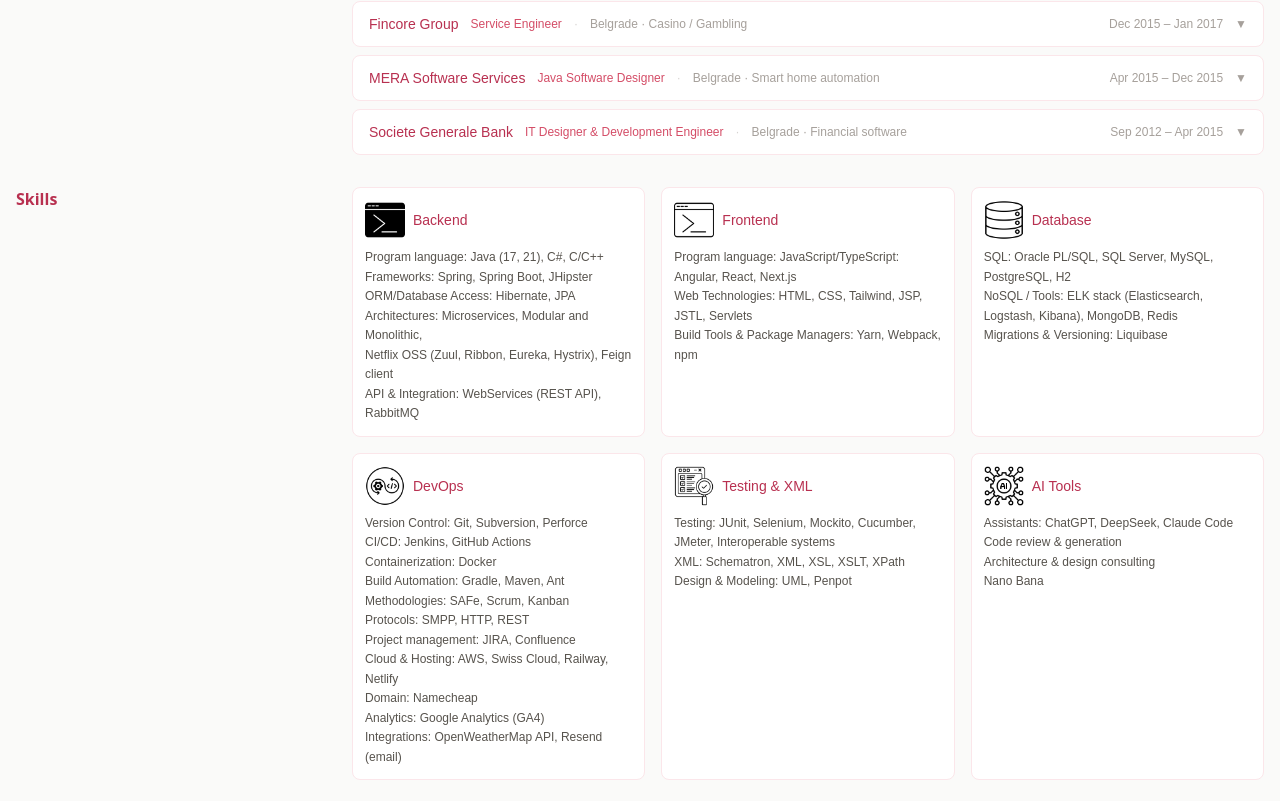
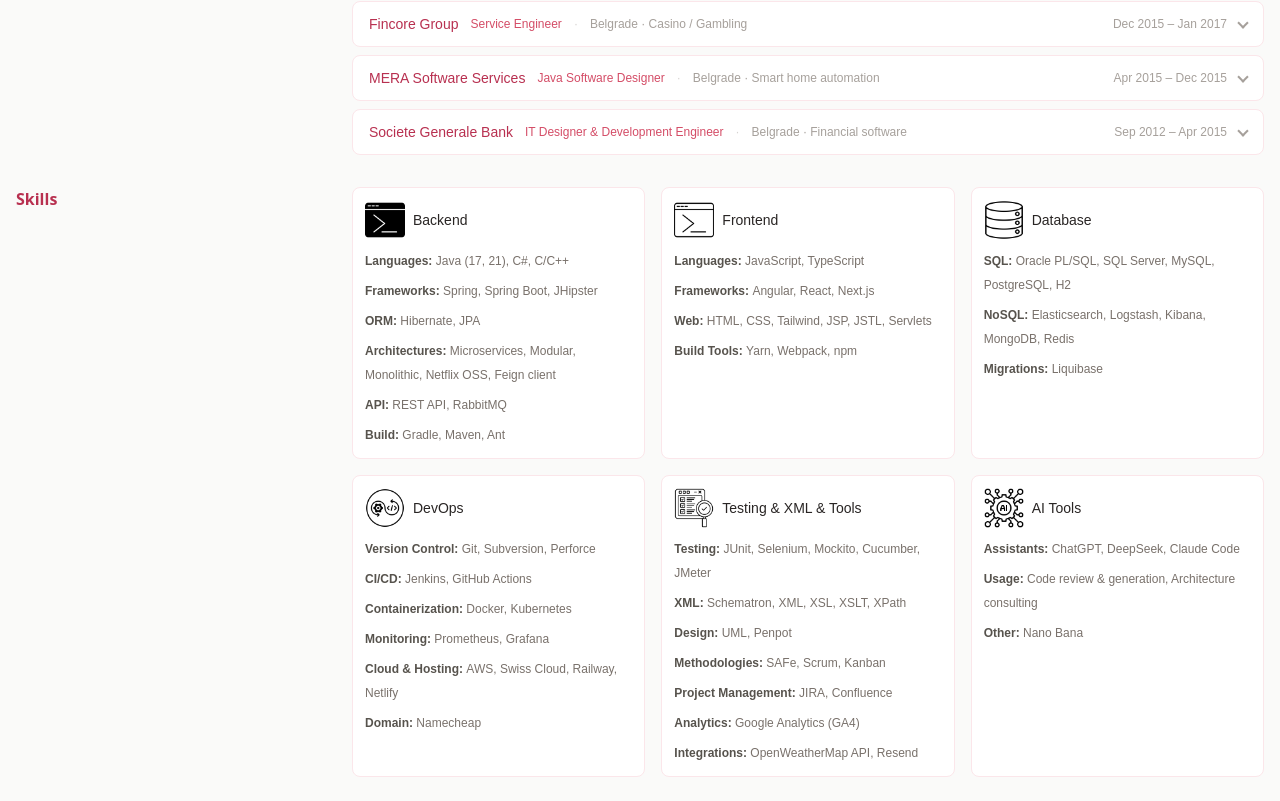
Before and after one commit to StevanLjiljak/portfolio, a React (Vite) app: page / in a window 1280 px wide. Shown: the part 999-1800 px from the top of the page. Built offline with nearby package versions, Linux system fonts and the light colour scheme.

Commit message:
perfecto

```diff
--- a/src/components/Experience.tsx
+++ b/src/components/Experience.tsx
@@ -36,7 +36,7 @@
                                         </div>
                                         <div className="flex items-center justify-between sm:justify-end gap-3 mt-1 sm:mt-0 flex-shrink-0">
                                             <span className="text-xs text-stone-400 dark:text-stone-500 whitespace-nowrap">{exp.period}</span>
-                                            <span className="text-stone-400 dark:text-stone-500 text-xs accordion-arrow">{isOpen ? '▲' : '▼'}</span>
+                                            <span className={`inline-block w-2 h-2 border-r-2 border-b-2 border-stone-400 dark:border-stone-500 transition-transform duration-200 accordion-arrow ${isOpen ? '-rotate-135' : 'rotate-45'} mb-0.5`} />
                                         </div>
                                     </button>
                                     <div className={`px-3 sm:px-4 pb-3 border-t border-burg-100 dark:border-stone-700 ${isOpen ? '' : 'hidden print:block'}`}>
--- a/src/components/Hero.tsx
+++ b/src/components/Hero.tsx
@@ -58,19 +58,19 @@
         <div className="md:w-1/4"><SectionTitle>{t.sections.contacts}</SectionTitle></div>
         <div className="md:w-3/4 flex flex-col gap-3">
           <div className="flex items-center gap-3">
-            <img className="w-8 h-8 flex-shrink-0 object-cover border-2 border-burg-200 dark:border-burg-800 rounded-full dark:brightness-0 dark:invert" src="/icons/contact/mail-icon.png" alt="Email icon" />
+            <img className="w-8 h-8 flex-shrink-0 object-cover border-2 border-burg-200 dark:border-burg-400 rounded-full dark:brightness-0 dark:invert" src="/icons/contact/mail-icon.png" alt="Email icon" />
             <a href="mailto:dsmljiljak@yahoo.com" className="text-sm text-stone-700 dark:text-stone-300 hover:text-burg-600 dark:hover:text-burg-400 break-all transition-colors">
               dsmljiljak@yahoo.com
             </a>
           </div>
           <div className="flex items-center gap-3">
-            <img className="w-8 h-8 flex-shrink-0 object-cover border-2 border-burg-200 dark:border-burg-800 rounded-full dark:brightness-0 dark:invert" src="/icons/contact/linkedin.png" alt="LinkedIn icon" />
+            <img className="w-8 h-8 flex-shrink-0 object-cover border-2 border-burg-200 dark:border-burg-400 rounded-full dark:brightness-0 dark:invert" src="/icons/contact/linkedin.png" alt="LinkedIn icon" />
             <a href="https://www.linkedin.com/in/stevan-ljiljak-a4888544/" className="text-sm text-stone-700 dark:text-stone-300 hover:text-burg-600 dark:hover:text-burg-400 break-all transition-colors">
               linkedin.com/in/stevan-ljiljak-a4888544
             </a>
           </div>
           <div className="flex items-center gap-3">
-            <img className="w-8 h-8 flex-shrink-0 object-cover border-2 border-burg-200 dark:border-burg-800 rounded-full dark:brightness-0 dark:invert" src="/icons/contact/github-cat-icon.png" alt="GitHub icon" />
+            <img className="w-8 h-8 flex-shrink-0 object-cover border-2 border-burg-200 dark:border-burg-400 rounded-full dark:brightness-0 dark:invert" src="/icons/contact/github-cat-icon.png" alt="GitHub icon" />
             <a href="https://github.com/StevanLjiljak" className="text-sm text-stone-700 dark:text-stone-300 hover:text-burg-600 dark:hover:text-burg-400 break-all transition-colors">
               github.com/StevanLjiljak
             </a>
--- a/src/components/Skills.tsx
+++ b/src/components/Skills.tsx
@@ -5,61 +5,72 @@
         key: 'backend',
         label: 'Backend',
         icon: '/icons/skills/backend-icon.png',
-        text: `Program language: Java (17, 21), C#, C/C++
-Frameworks: Spring, Spring Boot, JHipster
-ORM/Database Access: Hibernate, JPA
-Architectures: Microservices, Modular and Monolithic,
-Netflix OSS (Zuul, Ribbon, Eureka, Hystrix), Feign client
-API & Integration: WebServices (REST API), RabbitMQ`,
+        items: [
+            { label: 'Languages', value: 'Java (17, 21), C#, C/C++' },
+            { label: 'Frameworks', value: 'Spring, Spring Boot, JHipster' },
+            { label: 'ORM', value: 'Hibernate, JPA' },
+            { label: 'Architectures', value: 'Microservices, Modular, Monolithic, Netflix OSS, Feign client' },
+            { label: 'API', value: 'REST API, RabbitMQ' },
+            { label: 'Build', value: 'Gradle, Maven, Ant' },
+        ],
     },
     {
         key: 'frontend',
         label: 'Frontend',
         icon: '/icons/skills/frontend-icon.png',
-        text: `Program language: JavaScript/TypeScript: Angular, React, Next.js
-Web Technologies: HTML, CSS, Tailwind, JSP, JSTL, Servlets
-Build Tools & Package Managers: Yarn, Webpack, npm`,
+        items: [
+            { label: 'Languages', value: 'JavaScript, TypeScript' },
+            { label: 'Frameworks', value: 'Angular, React, Next.js' },
+            { label: 'Web', value: 'HTML, CSS, Tailwind, JSP, JSTL, Servlets' },
+            { label: 'Build Tools', value: 'Yarn, Webpack, npm' },
+        ],
     },
     {
         key: 'database',
         label: 'Database',
         icon: '/icons/skills/database-icon.png',
-        text: `SQL: Oracle PL/SQL, SQL Server, MySQL, PostgreSQL, H2
-NoSQL / Tools: ELK stack (Elasticsearch, Logstash, Kibana), MongoDB, Redis
-Migrations & Versioning: Liquibase`,
+        items: [
+            { label: 'SQL', value: 'Oracle PL/SQL, SQL Server, MySQL, PostgreSQL, H2' },
+            { label: 'NoSQL', value: 'Elasticsearch, Logstash, Kibana, MongoDB, Redis' },
+            { label: 'Migrations', value: 'Liquibase' },
+        ],
     },
     {
         key: 'devops',
         label: 'DevOps',
         icon: '/icons/skills/devops-icon.png',
-        text: `Version Control: Git, Subversion, Perforce
-CI/CD: Jenkins, GitHub Actions
-Containerization: Docker
-Build Automation: Gradle, Maven, Ant
-Methodologies: SAFe, Scrum, Kanban
-Protocols: SMPP, HTTP, REST
-Project management: JIRA, Confluence
-Cloud & Hosting: AWS, Swiss Cloud, Railway, Netlify
-Domain: Namecheap
-Analytics: Google Analytics (GA4)
-Integrations: OpenWeatherMap API, Resend (email)`,
+        items: [
+            { label: 'Version Control', value: 'Git, Subversion, Perforce' },
+            { label: 'CI/CD', value: 'Jenkins, GitHub Actions' },
+            { label: 'Containerization', value: 'Docker, Kubernetes' },
+            { label: 'Monitoring', value: 'Prometheus, Grafana' },
+            { label: 'Cloud & Hosting', value: 'AWS, Swiss Cloud, Railway, Netlify' },
+            { label: 'Domain', value: 'Namecheap' },
+        ],
     },
     {
         key: 'testing',
-        label: 'Testing & XML',
+        label: 'Testing & XML & Tools',
         icon: '/icons/skills/testing-icon.png',
-        text: `Testing: JUnit, Selenium, Mockito, Cucumber, JMeter, Interoperable systems
-XML: Schematron, XML, XSL, XSLT, XPath
-Design & Modeling: UML, Penpot`,
+        items: [
+            { label: 'Testing', value: 'JUnit, Selenium, Mockito, Cucumber, JMeter' },
+            { label: 'XML', value: 'Schematron, XML, XSL, XSLT, XPath' },
+            { label: 'Design', value: 'UML, Penpot' },
+            { label: 'Methodologies', value: 'SAFe, Scrum, Kanban' },
+            { label: 'Project Management', value: 'JIRA, Confluence' },
+            { label: 'Analytics', value: 'Google Analytics (GA4)' },
+            { label: 'Integrations', value: 'OpenWeatherMap API, Resend' },
+        ],
     },
     {
         key: 'ai',
         label: 'AI Tools',
         icon: '/icons/skills/artificial-intelligence.png',
-        text: `Assistants: ChatGPT, DeepSeek, Claude Code
-Code review & generation
-Architecture & design consulting
-Nano Bana`,
+        items: [
+            { label: 'Assistants', value: 'ChatGPT, DeepSeek, Claude Code' },
+            { label: 'Usage', value: 'Code review & generation, Architecture consulting' },
+            { label: 'Other', value: 'Nano Bana' },
+        ],
     },
 ];
 
@@ -78,15 +89,20 @@
                             {skills.map((skill) => (
                                 <div
                                     key={skill.key}
-                                    className="flex flex-col p-3 rounded-lg border border-burg-100 dark:border-stone-700 bg-white dark:bg-stone-800 transition-colors duration-300"
+                                    className="flex flex-col p-3 rounded-lg border border-burg-100 dark:border-stone-700 bg-white dark:bg-stone-800 hover:bg-burg-50 dark:hover:bg-stone-700 transition-colors duration-300"
                                 >
                                     <div className="flex items-center gap-2 mb-2">
                                         <img src={skill.icon} alt={skill.label} className="w-8 h-8 sm:w-10 sm:h-10 dark:brightness-0 dark:invert" />
-                                        <span className="text-sm font-medium text-burg-600 dark:text-burg-400">{skill.label}</span>
+                                        <span className="text-sm font-medium text-stone-800 dark:text-stone-100">{skill.label}</span>
                                     </div>
-                                    <p className="text-xs text-stone-600 dark:text-stone-300 whitespace-pre-line break-words leading-relaxed">
-                                        {skill.text}
-                                    </p>
+                                    <div className="flex flex-col gap-1.5">
+                                        {skill.items.map((item) => (
+                                            <div key={item.label}>
+                                                <span className="text-xs font-semibold text-stone-600 dark:text-stone-300">{item.label}: </span>
+                                                <span className="text-xs text-stone-500 dark:text-stone-400">{item.value}</span>
+                                            </div>
+                                        ))}
+                                    </div>
                                 </div>
                             ))}
                         </div>
--- a/src/pages/Home.tsx
+++ b/src/pages/Home.tsx
@@ -7,13 +7,19 @@
 
 export default function Home() {
   const [loading, setLoading] = useState(true);
+  const [showSkeleton, setShowSkeleton] = useState(false);
 
   useEffect(() => {
-    const timer = setTimeout(() => setLoading(false), 600);
-    return () => clearTimeout(timer);
+    const skeletonTimer = setTimeout(() => setShowSkeleton(true), 200);
+    const loadTimer = setTimeout(() => setLoading(false), 800);
+    return () => {
+      clearTimeout(skeletonTimer);
+      clearTimeout(loadTimer);
+    };
   }, []);
 
-  if (loading) return <SkeletonLoader />;
+  if (loading && showSkeleton) return <SkeletonLoader />;
+  if (loading) return <div className="min-h-screen bg-stone-50 dark:bg-stone-900" />;
 
   return (
     <div className="min-h-screen bg-stone-50 dark:bg-stone-900 transition-colors duration-300">
```
